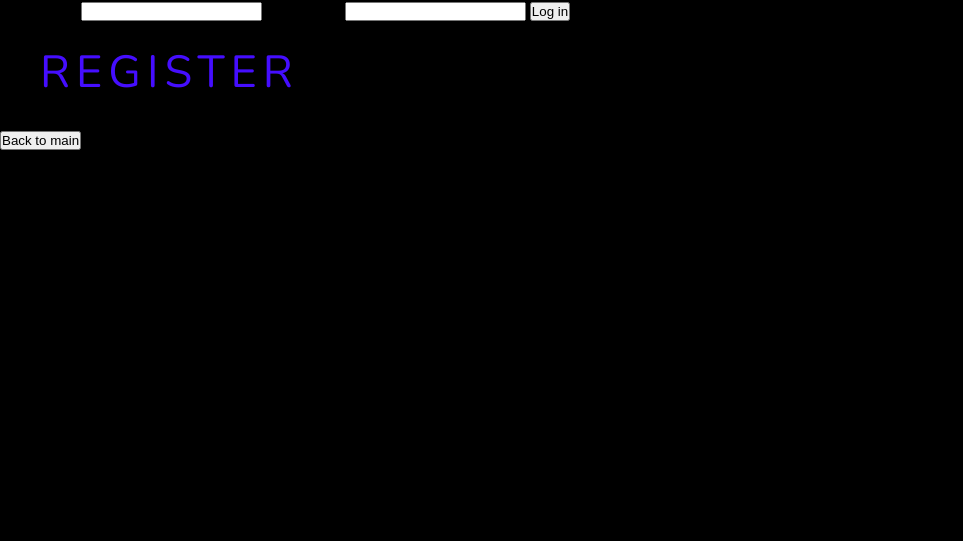
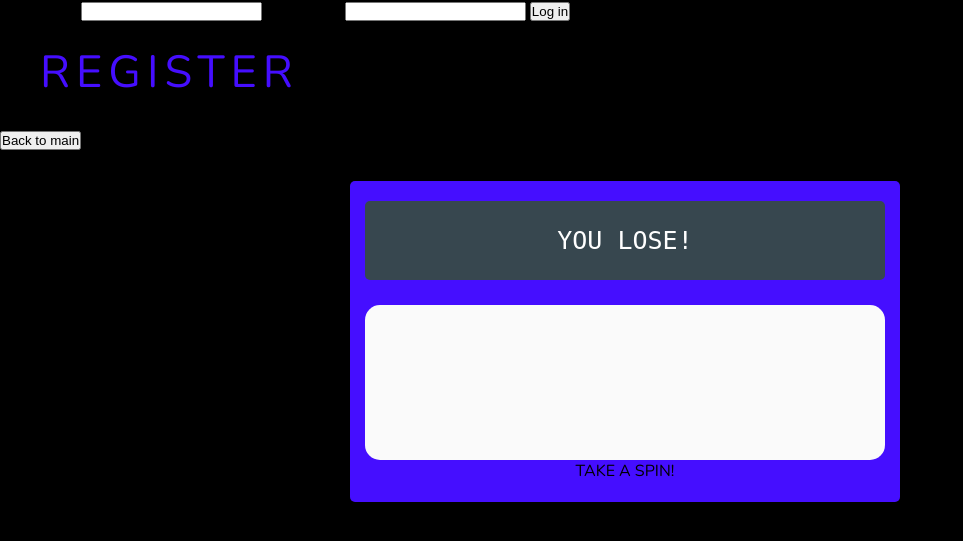
Before and after one commit to CodecoolGlobal/freestyle-javascript-game-javascript-pappbence15, a Flask app: page /game in a window 1280 px wide. Shown: the top 541 px of the page, without its empty margins (0-963 px from the left). Run offline with Flask 2, Linux system fonts and the light colour scheme.

Commit message:
First implementation of the slotmachine on game.html, and css for it.

```diff
--- a/server.py
+++ b/server.py
@@ -30,6 +30,7 @@ def login():
             return render_template("index.html", failed=True)
 
     return render_template("login.html")
+
 
 @app.route("/logout")
 def logout():
--- a/static/style.css
+++ b/static/style.css
@@ -97,3 +97,41 @@ button{
     text-align: center;
     margin-top: 40px;
 }
+main {
+    border-radius: 5px;
+    background-color: #450eff;
+    margin-top: 30px;
+    padding: 20px 15px;
+    margin-left: calc((100% - 580px) / 2);
+    width: 550px;
+}
+section#slots {
+    border-radius: 15px;
+    background-color: #FAFAFA;
+}
+
+section#status {
+    margin-bottom: 25px;
+    padding-top: 25px;
+    padding-bottom: 25px;
+    border-radius: 5px;
+    text-align: center;
+    background-color: #37474F;
+    color: #FFFFFF;
+    font-size: 25px;
+    font-family: 'Roboto Mono', monospace;
+}
+#slot1, #slot2, #slot3 {
+    display: inline-block;
+    margin-top: 5px;
+    margin-left: 15px;
+    margin-right: 15px;
+    background-size: 150px;
+    width: 150px;
+    height: 150px;
+}
+#take_spin:hover {
+    border-radius: 15px;
+    background-color: #FAFAFA;
+}
+}
--- a/templates/game.html
+++ b/templates/game.html
@@ -1,9 +1,24 @@
-{% extends "index.html" %}{% block title %}Game{% endblock %}
+{% extends "index.html" %}
+{% block head %}
+    <meta charset="UTF-8">
+    <title>{% block title %}Game{% endblock %}</title>
+        <link rel="stylesheet" href="static/style.css">
+        <script src="JS/game.js" defer></script>
+{% endblock %}
 <body>
     {% block content %}
         <form action="/">
         <button type="submit">Back to main</button>
         </form>
+        <main>
+            <section id="status"> YOU LOSE!</section>
+            <section id="slots">
+                <div id="slot1"></div>
+                <div id="slot2"></div>
+                <div id="slot3"></div>
+            </section>
+        <section id="take_spin">TAKE A SPIN!</section>
+        </main>
     {% endblock %}
 
 </body>
--- a/templates/index.html
+++ b/templates/index.html
@@ -37,7 +37,7 @@
         </table>
     </div>
     <div id="buttons" class="center-form">
-        <form action="game.html">
+        <form action="/game">
             <button type="submit">PLAY</button>
         </form>
         <form action="rules.html"></form>
```
